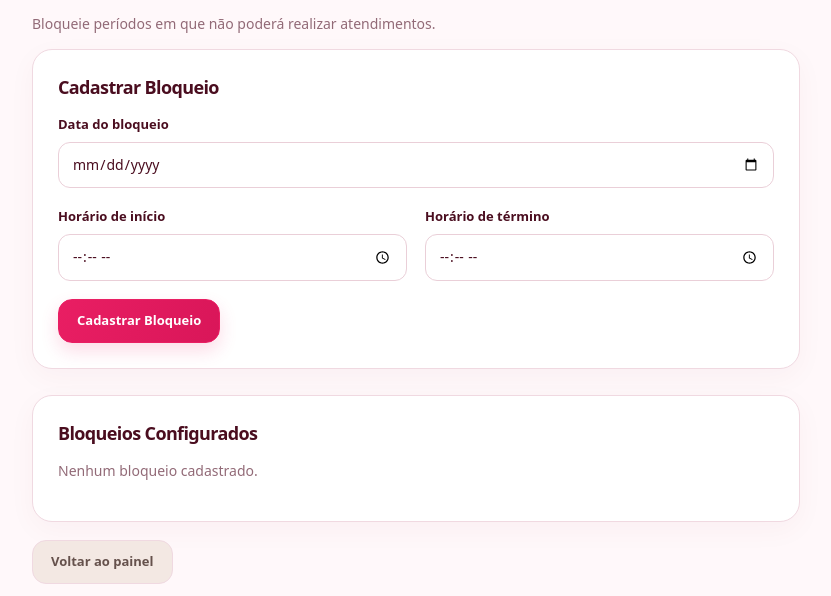
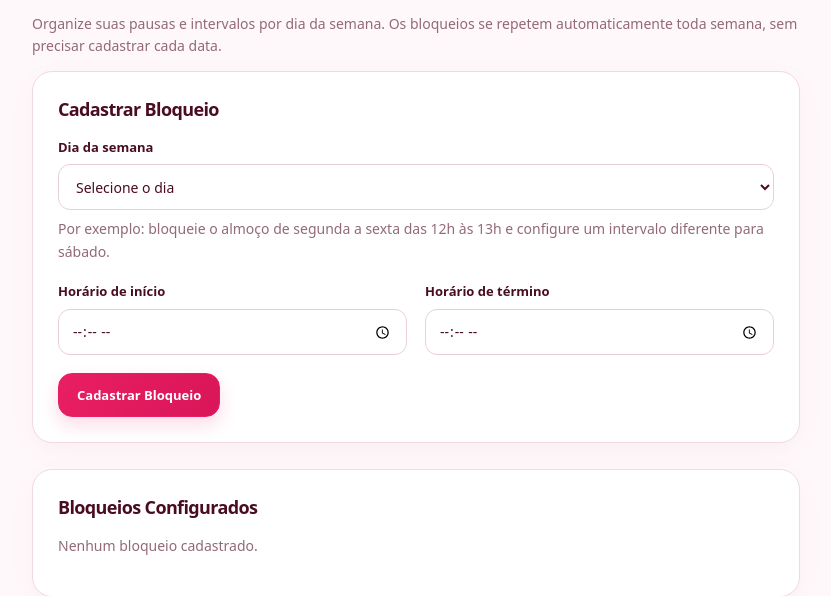
Before and after one commit to arthurhenridev99/Agenda-Simples, a Python web app: template templates/bloqueios.html in a window 1280 px wide. Shown: the part 143-739 px from the top of the page, without its empty margins (224-1055 px from the left). Run offline with Jinja, Linux system fonts and the light colour scheme; the template is opened without the code that fills it, so the values that code supplies are empty.

Commit message:
Exibe seleção de dia da semana e bloqueios recorrentes no formulário

```diff
--- a/templates/bloqueios.html
+++ b/templates/bloqueios.html
@@ -3,7 +3,7 @@
 {% block content %}
 <h1>Bloqueio de Horários</h1>
         <p class="text-muted">
-            Bloqueie períodos em que não poderá realizar atendimentos.
+            Organize suas pausas e intervalos por dia da semana. Os bloqueios se repetem automaticamente toda semana, sem precisar cadastrar cada data.
         </p>
 
         <div class="card shadow-sm mb-4">
@@ -20,11 +20,14 @@
                     <input type="hidden" name="csrf_token" value="{{ csrf_token }}">
 
                     <div class="mb-3">
-                        <label for="data" class="form-label">
-                            Data do bloqueio
-                        </label>
-                        <input type="date" id="data" name="data" class="form-control" min="{{ data_minima }}"
-                            value="{{ formulario.get('data', '') }}" required>
+                        <label for="dia_semana" class="form-label">Dia da semana</label>
+                        <select id="dia_semana" name="dia_semana" class="form-select" required>
+                            <option value="">Selecione o dia</option>
+                            {% for dia in dias_semana %}
+                            <option value="{{ loop.index0 }}" {% if formulario.get('dia_semana') == loop.index0|string %}selected{% endif %}>{{ dia }}</option>
+                            {% endfor %}
+                        </select>
+                        <p class="text-muted" style="margin-top:8px">Por exemplo: bloqueie o almoço de segunda a sexta das 12h às 13h e configure um intervalo diferente para sábado.</p>
                     </div>
 
                     <div class="row mb-3">
@@ -61,7 +64,7 @@
                     <table class="table table-striped">
                         <thead>
                             <tr>
-                                <th scope="col">Data</th>
+                                <th scope="col">Dia da semana</th>
                                 <th scope="col">Início</th>
                                 <th scope="col">Término</th>
                                 <th scope="col">Ações</th>
@@ -71,7 +74,7 @@
 
                             {% for bloqueio in bloqueios %}
                             <tr>
-                                <td>{{ bloqueio[1] }}</td>
+                                <td>{{ dias_semana[bloqueio[1]] if bloqueio[1] is not none else 'Data específica: ' ~ bloqueio[4][8:10] ~ '/' ~ bloqueio[4][5:7] ~ '/' ~ bloqueio[4][:4] }}</td>
                                 <td>{{ bloqueio[2] }}</td>
                                 <td>{{ bloqueio[3] }}</td>
 
```
